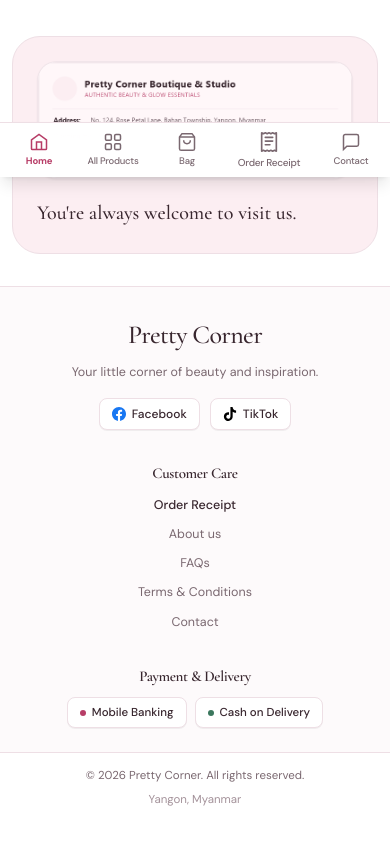
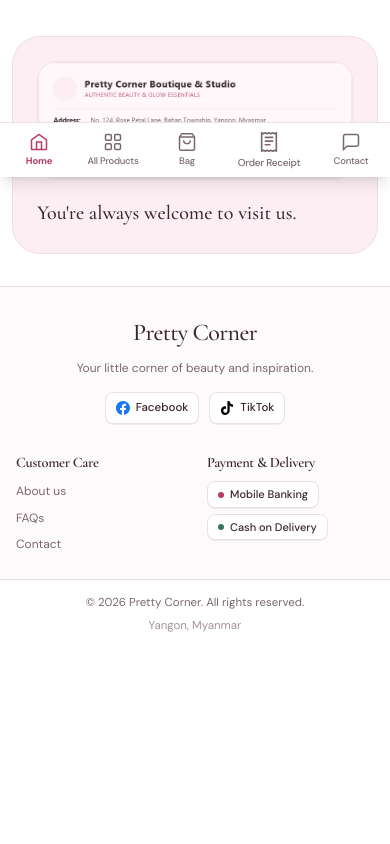
Before and after one commit to TheinMinHtet/Pretty_Corner, a Next.js app: page / in a window 390 px wide. Shown: the part 667-1511 px from the top of the page. After the commit the page ends 1393 px from the top, so only its background shows below. Built offline with nearby package versions, Linux system fonts and the light colour scheme; no server answers.

Commit message:
fix(footer): remove order receipt and terms links, and layout customer care and payment side-by-side on mobile

```diff
--- a/src/components/Footer.tsx
+++ b/src/components/Footer.tsx
@@ -11,25 +11,25 @@ export default function Footer({ hasBottomNav = false }: { hasBottomNav?: boolea
 
   return (
     <footer className="w-full bg-[#fdfafb] border-t border-[#eedfe5] mt-auto">
-      {/* 1. Main Footer Grid: Balanced 3-column layout */}
-      <div className="max-w-6xl mx-auto px-5 sm:px-6 lg:px-8 pt-7 sm:pt-9 pb-6 sm:pb-8">
-        <div className="grid grid-cols-1 sm:grid-cols-2 md:grid-cols-3 gap-6 sm:gap-8 lg:gap-12 items-start">
-          {/* Column 1: Brand & Follow Us */}
-          <div className="flex flex-col items-center sm:items-start text-center sm:text-left">
+      {/* 1. Main Footer Grid: Balanced layout with Customer Care & Payment side-by-side on mobile */}
+      <div className="max-w-6xl mx-auto px-4 sm:px-6 lg:px-8 pt-7 sm:pt-9 pb-6 sm:pb-8">
+        <div className="grid grid-cols-2 md:grid-cols-3 gap-6 sm:gap-8 lg:gap-12 items-start">
+          {/* Column 1: Brand & Follow Us (Full-width on mobile, 1 col on desktop) */}
+          <div className="col-span-2 md:col-span-1 flex flex-col items-center sm:items-start text-center sm:text-left">
             <Link href="/" className="inline-block group">
-              <span className="font-serif text-[26px] sm:text-[28px] lg:text-[30px] font-medium text-[#38262e] tracking-tight group-hover:text-[#b73d67] transition-colors">
+              <span className="font-serif text-[24px] sm:text-[28px] lg:text-[30px] font-medium text-[#38262e] tracking-tight group-hover:text-[#b73d67] transition-colors">
                 {t.brandName}
               </span>
             </Link>
-            <p className="text-[12.5px] sm:text-[13px] text-[#7a6870] mt-2 leading-relaxed max-w-xs sm:max-w-none">
+            <p className="text-[12px] sm:text-[13px] text-[#7a6870] mt-2 leading-relaxed max-w-xs sm:max-w-none">
               {t.footerDescription}
             </p>
-            <div className="flex items-center gap-2.5 text-[12px] font-medium text-[#38262e] mt-4">
+            <div className="flex items-center gap-2.5 text-[12px] font-medium text-[#38262e] mt-3.5 sm:mt-4">
               <a
                 href={facebookUrl}
                 target="_blank"
                 rel="noopener noreferrer"
-                className="bg-white border border-[#eedfe5] hover:border-[#1877f2] hover:text-[#1877f2] px-3 py-1.5 rounded-lg shadow-2xs inline-flex items-center gap-1.5 transition-all cursor-pointer group"
+                className="bg-white border border-[#eedfe5] hover:border-[#1877f2] hover:text-[#1877f2] px-2.5 sm:px-3 py-1.5 rounded-lg shadow-2xs inline-flex items-center gap-1.5 transition-all cursor-pointer group text-[11.5px] sm:text-[12px]"
                 title="Follow us on Facebook"
               >
                 <svg className="w-3.5 h-3.5 fill-[#1877f2]" viewBox="0 0 24 24">
@@ -42,7 +42,7 @@ export default function Footer({ hasBottomNav = false }: { hasBottomNav?: boolea
                 href={tiktokUrl}
                 target="_blank"
                 rel="noopener noreferrer"
-                className="bg-white border border-[#eedfe5] hover:border-[#000000] hover:text-[#000000] px-3 py-1.5 rounded-lg shadow-2xs inline-flex items-center gap-1.5 transition-all cursor-pointer group"
+                className="bg-white border border-[#eedfe5] hover:border-[#000000] hover:text-[#000000] px-2.5 sm:px-3 py-1.5 rounded-lg shadow-2xs inline-flex items-center gap-1.5 transition-all cursor-pointer group text-[11.5px] sm:text-[12px]"
                 title="Follow us on TikTok"
               >
                 <svg className="w-3.5 h-3.5 fill-[#000000]" viewBox="0 0 24 24">
@@ -53,17 +53,12 @@ export default function Footer({ hasBottomNav = false }: { hasBottomNav?: boolea
             </div>
           </div>
 
-          {/* Column 2: Customer Care */}
-          <div className="flex flex-col items-center sm:items-start text-center sm:text-left pt-2 sm:pt-0">
-            <h4 className="font-serif text-[15px] sm:text-[17px] font-semibold text-[#38262e] mb-2.5 sm:mb-3 tracking-tight">
+          {/* Column 2: Customer Care (Side-by-side on mobile) */}
+          <div className="col-span-1 flex flex-col items-start text-left pt-1 sm:pt-0">
+            <h4 className="font-serif text-[14.5px] sm:text-[17px] font-semibold text-[#38262e] mb-2 sm:mb-3 tracking-tight">
               {t.customerCare}
             </h4>
-            <ul className="space-y-2 text-[12.5px] sm:text-[13px] text-[#7a6870] leading-snug">
-              <li>
-                <Link href="/order-lookup" className="hover:text-[#b73d67] transition-colors inline-block py-0.5 font-medium text-[#38262e]">
-                  {t.navReceipt}
-                </Link>
-              </li>
+            <ul className="space-y-1.5 sm:space-y-2 text-[12px] sm:text-[13px] text-[#7a6870] leading-snug">
               <li>
                 <Link href="/about" className="hover:text-[#b73d67] transition-colors inline-block py-0.5">
                   {t.aboutUs}
@@ -75,11 +70,6 @@ export default function Footer({ hasBottomNav = false }: { hasBottomNav?: boolea
                 </Link>
               </li>
               <li>
-                <Link href="/policies/terms" className="hover:text-[#b73d67] transition-colors inline-block py-0.5">
-                  {t.termsAndConditions}
-                </Link>
-              </li>
-              <li>
                 <Link href="/contact" className="hover:text-[#b73d67] transition-colors inline-block py-0.5">
                   {t.navContact}
                 </Link>
@@ -87,18 +77,18 @@ export default function Footer({ hasBottomNav = false }: { hasBottomNav?: boolea
             </ul>
           </div>
 
-          {/* Column 3: Payment & Delivery */}
-          <div className="flex flex-col items-center sm:items-start text-center sm:text-left pt-2 sm:pt-0">
-            <h4 className="font-serif text-[15px] sm:text-[17px] font-semibold text-[#38262e] mb-2.5 sm:mb-3 tracking-tight">
+          {/* Column 3: Payment & Delivery (Side-by-side on mobile) */}
+          <div className="col-span-1 flex flex-col items-start text-left pt-1 sm:pt-0">
+            <h4 className="font-serif text-[14.5px] sm:text-[17px] font-semibold text-[#38262e] mb-2 sm:mb-3 tracking-tight">
               {t.paymentAndDelivery}
             </h4>
-            <div className="flex flex-row flex-wrap justify-center sm:justify-start gap-2 text-[11.5px] sm:text-[12px] font-medium text-[#38262e]">
-              <span className="bg-white border border-[#eedfe5] px-3 py-1.5 rounded-lg shadow-2xs inline-flex items-center gap-1.5">
-                <span className="w-1.5 h-1.5 rounded-full bg-[#b73d67]" />
+            <div className="flex flex-col sm:flex-row sm:flex-wrap items-start gap-1.5 sm:gap-2 text-[11px] sm:text-[12px] font-medium text-[#38262e]">
+              <span className="bg-white border border-[#eedfe5] px-2.5 py-1 sm:px-3 sm:py-1.5 rounded-lg shadow-2xs inline-flex items-center gap-1.5 whitespace-nowrap">
+                <span className="w-1.5 h-1.5 rounded-full bg-[#b73d67] shrink-0" />
                 {t.mobileBanking}
               </span>
-              <span className="bg-white border border-[#eedfe5] px-3 py-1.5 rounded-lg shadow-2xs inline-flex items-center gap-1.5">
-                <span className="w-1.5 h-1.5 rounded-full bg-[#3b775d]" />
+              <span className="bg-white border border-[#eedfe5] px-2.5 py-1 sm:px-3 sm:py-1.5 rounded-lg shadow-2xs inline-flex items-center gap-1.5 whitespace-nowrap">
+                <span className="w-1.5 h-1.5 rounded-full bg-[#3b775d] shrink-0" />
                 {t.cod}
               </span>
             </div>
```
